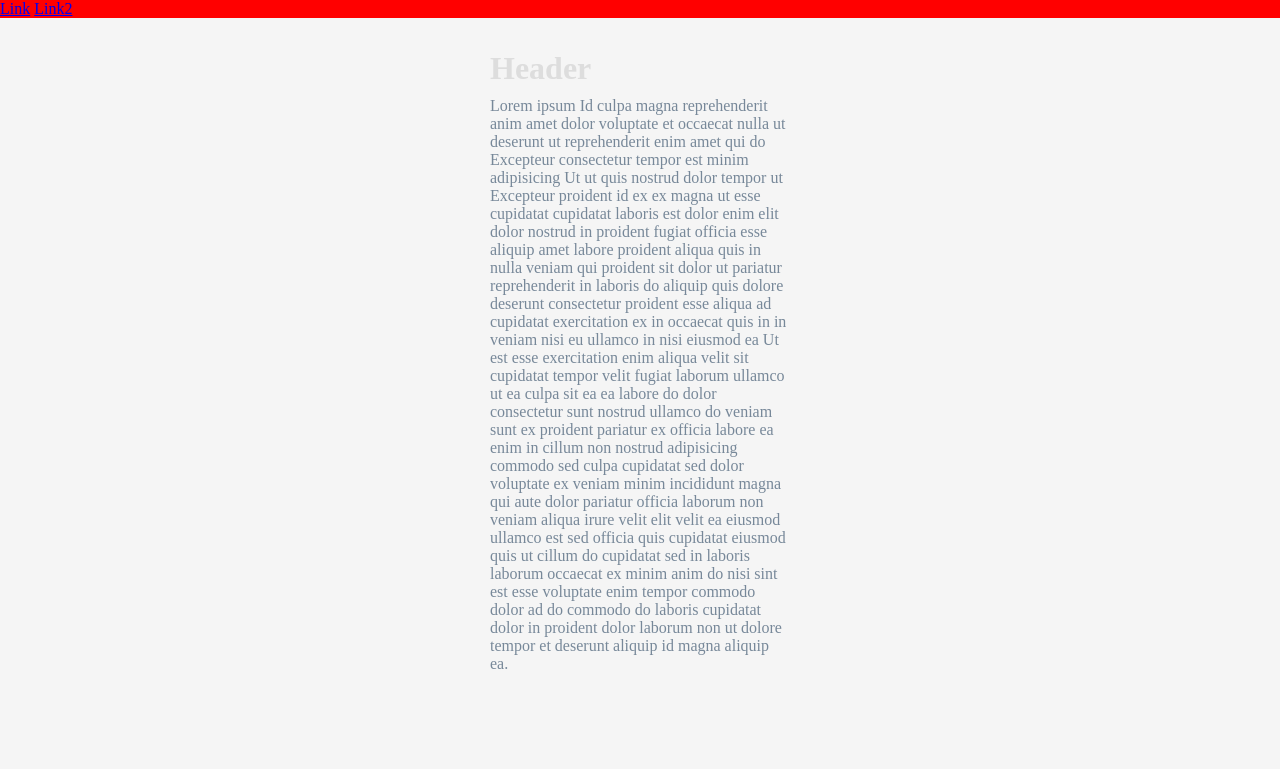
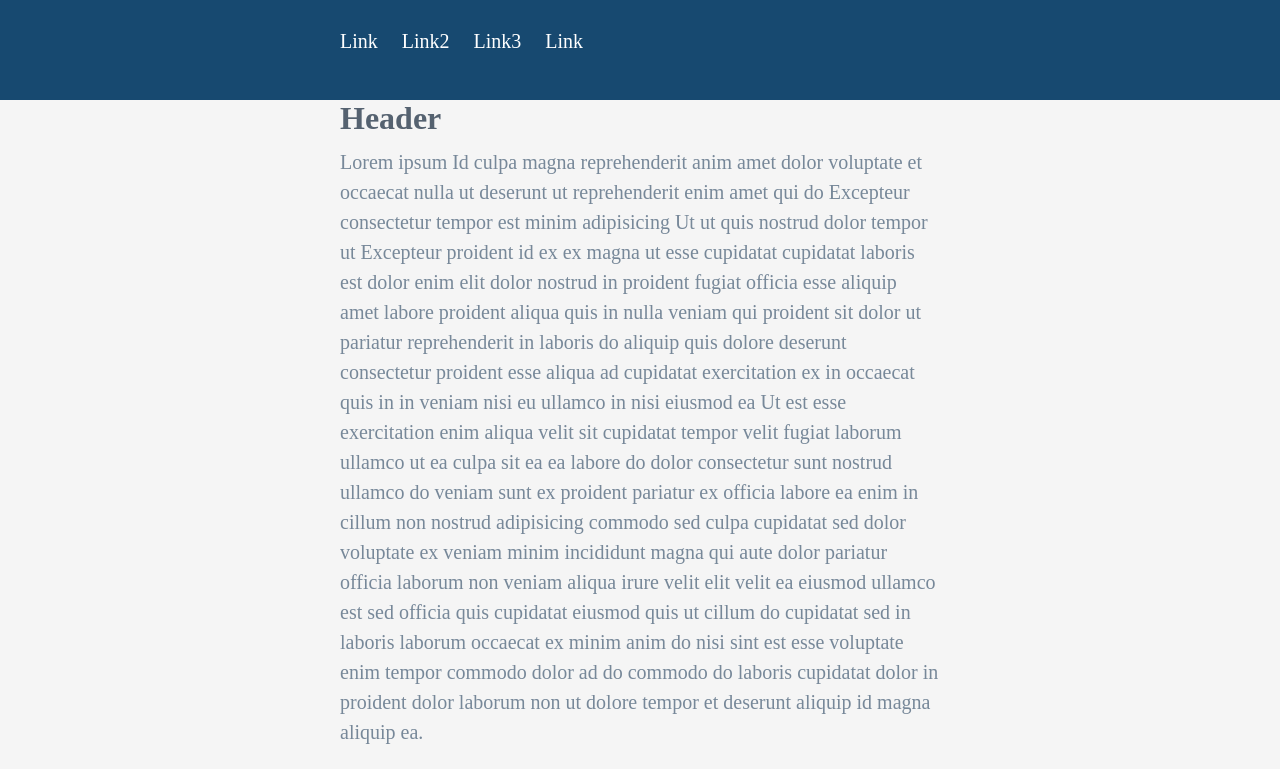
Before and after one commit to rickymetz/headroomtest, a plain HTML site: page index.html in a window 1280 px wide. Shown: the top 769 px of the page. Drawn offline with Linux system fonts and the light colour scheme; a script that the page names is missing.

Commit message:
style fixes

```diff
--- a/css/styles.scss
+++ b/css/styles.scss
@@ -2,37 +2,57 @@ body{
 	color: #ddd;
 	background-color: whitesmoke;
 	margin:0;
+	font-family: sans serif;
 }
 
 header{
-	background-color: red;
+	background-color: #174970;
 	width: 100%;
 	top: 0;
+	height:100px;
 	& ul{
-		list-style-type:none;
-		margin:0;
-		padding:0;
+		list-style-type: none;
+		margin: 30px auto 0;
+		padding: 0;
+		max-width: 600px;
+		width:90%;
 		& li{
 			display:inline;
+			padding: 0 10px;
+			&:first-child{
+				padding:0 10px 0 0;
+			}
+			& a{
+				text-decoration: none;
+				color: white;
+				font-size: 1.25em;
+				&:hover{
+					color: #5187B7;
+				}
+			}
 		}
 	}
 }
 
+//This all headroom.js's magic right here. It conditionally adds classes depending on scroll position
+
 .headroom {position: fixed;top: 0;left: 0;right: 0;transition: all .2s ease-in-out;}
-.headroom--unpinned {top: -100px;}
+.headroom--unpinned {top: -200px;}
 .headroom--pinned {top: 0;}
 
 .container{
-	max-width:300px;
-	width:100%;
-	margin: 50px auto;
+	max-width:600px;
+	width:90%;
+	margin: 100px auto;
 	& h1{
 		font-size: 2em;
 		margin: 10px 0;
+		color: #556270;
 	}
 	& p{
-		font-size: 1em;
-		margin: 0 0 10px;
-		color:lightslategray;
+		font-size: 1.25em;
+		margin: 0 0 25px;
+		color: lightslategray;
+		line-height: 1.5em;
 	}
 }
--- a/index.html
+++ b/index.html
@@ -16,28 +16,33 @@
 				<li>
 					<a href="#">Link2</a>
 				</li>
+				<li>
+					<a href="#">Link3</a>
+				</li>
+				<li>
+					<a href="#">Link</a>
+				</li>
 			</ul>
 		</nav>
 	</header>
 
 	<div class="container">
 		<h1>Header</h1>
-		<p>Lorem ipsum Id culpa magna reprehenderit anim amet dolor voluptate et occaecat nulla ut deserunt ut reprehenderit enim amet qui do Excepteur consectetur tempor est minim adipisicing Ut ut quis nostrud dolor tempor ut Excepteur proident id ex ex magna ut esse cupidatat cupidatat laboris est dolor enim elit dolor nostrud in proident fugiat officia esse aliquip amet labore proident aliqua quis in nulla veniam qui proident sit dolor ut pariatur reprehenderit in laboris do aliquip quis dolore deserunt consectetur proident esse aliqua ad cupidatat exercitation ex in occaecat quis in in veniam nisi eu ullamco in nisi eiusmod ea Ut est esse exercitation enim aliqua velit sit cupidatat tempor velit fugiat laborum ullamco ut ea culpa sit ea ea labore do dolor consectetur sunt nostrud ullamco do veniam sunt ex proident pariatur ex officia labore ea enim in cillum non nostrud adipisicing commodo sed culpa cupidatat sed dolor voluptate ex veniam minim incididunt magna qui aute dolor pariatur officia laborum non veniam aliqua irure velit elit velit ea eiusmod ullamco est sed officia quis cupidatat eiusmod quis ut cillum do cupidatat sed in laboris laborum occaecat ex minim anim do nisi sint est esse voluptate enim tempor commodo dolor ad do commodo do laboris cupidatat dolor in proident dolor laborum non ut dolore tempor et deserunt aliquip id magna aliquip ea.</p>
+		<p>Lorem ipsum Id culpa magna reprehenderit anim amet dolor voluptate et occaecat nulla ut deserunt ut reprehenderit enim amet qui do Excepteur consectetur tempor est minim adipisicing Ut ut quis nostrud dolor tempor ut Excepteur proident id ex ex magna ut esse cupidatat cupidatat laboris est dolor enim elit dolor nostrud in proident fugiat officia esse aliquip amet labore proident aliqua quis in nulla veniam qui proident sit dolor ut pariatur reprehenderit in laboris do aliquip quis dolore deserunt consectetur proident esse aliqua ad cupidatat exercitation ex in occaecat quis in in veniam nisi eu ullamco in nisi eiusmod ea Ut est esse exercitation enim aliqua velit sit cupidatat tempor velit fugiat laborum ullamco ut ea culpa sit ea ea labore do dolor consectetur sunt nostrud ullamco do veniam sunt ex proident pariatur ex officia labore ea enim in cillum non nostrud adipisicing commodo sed culpa cupidatat sed dolor voluptate ex veniam minim incididunt magna qui aute dolor pariatur officia laborum non veniam aliqua irure velit elit velit ea eiusmod ullamco est sed officia quis cupidatat eiusmod quis ut cillum do cupidatat sed in laboris laborum occaecat ex minim anim do nisi sint est esse voluptate enim tempor commodo dolor ad do commodo do laboris cupidatat dolor in proident dolor laborum non ut dolore tempor et deserunt aliquip id magna aliquip ea.
+		</p>
+		<p>Lorem ipsum Id culpa magna reprehenderit anim amet dolor voluptate et occaecat nulla ut deserunt ut reprehenderit enim amet qui do Excepteur consectetur tempor est minim adipisicing Ut ut quis nostrud dolor tempor ut Excepteur proident id ex ex magna ut esse cupidatat cupidatat laboris est dolor enim elit dolor nostrud in proident fugiat officia esse aliquip amet labore proident aliqua quis in nulla veniam qui proident sit dolor ut pariatur reprehenderit in laboris do aliquip quis dolore deserunt consectetur proident esse aliqua ad cupidatat exercitation ex in occaecat quis in in veniam nisi eu ullamco in nisi eiusmod ea Ut est esse exercitation enim aliqua velit sit cupidatat tempor velit fugiat laborum ullamco ut ea culpa sit ea ea labore do dolor consectetur sunt nostrud ullamco do veniam sunt ex proident pariatur ex officia labore ea enim in cillum non nostrud adipisicing commodo sed culpa cupidatat sed dolor voluptate ex veniam minim incididunt magna qui aute dolor pariatur officia laborum non veniam aliqua irure velit elit velit ea eiusmod ullamco est sed officia quis cupidatat eiusmod quis ut cillum do cupidatat sed in laboris laborum occaecat ex minim anim do nisi sint est esse voluptate enim tempor commodo dolor ad do commodo do laboris cupidatat dolor in proident dolor laborum non ut dolore tempor et deserunt aliquip id magna aliquip ea.
+		</p>
+		<p>Lorem ipsum Id culpa magna reprehenderit anim amet dolor voluptate et occaecat nulla ut deserunt ut reprehenderit enim amet qui do Excepteur consectetur tempor est minim adipisicing Ut ut quis nostrud dolor tempor ut Excepteur proident id ex ex magna ut esse cupidatat cupidatat laboris est dolor enim elit dolor nostrud in proident fugiat officia esse aliquip amet labore proident aliqua quis in nulla veniam qui proident sit dolor ut pariatur reprehenderit in laboris do aliquip quis dolore deserunt consectetur proident esse aliqua ad cupidatat exercitation ex in occaecat quis in in veniam nisi eu ullamco in nisi eiusmod ea Ut est esse exercitation enim aliqua velit sit cupidatat tempor velit fugiat laborum ullamco ut ea culpa sit ea ea labore do dolor consectetur sunt nostrud ullamco do veniam sunt ex proident pariatur ex officia labore ea enim in cillum non nostrud adipisicing commodo sed culpa cupidatat sed dolor voluptate ex veniam minim incididunt magna qui aute dolor pariatur officia laborum non veniam aliqua irure velit elit velit ea eiusmod ullamco est sed officia quis cupidatat eiusmod quis ut cillum do cupidatat sed in laboris laborum occaecat ex minim anim do nisi sint est esse voluptate enim tempor commodo dolor ad do commodo do laboris cupidatat dolor in proident dolor laborum non ut dolore tempor et deserunt aliquip id magna aliquip ea.
+		</p>
 	</div>
 	<script src="https://rawgithub.com/WickyNilliams/headroom.js/gh-pages/assets/scripts/main.js"></script>
 	<script>
-(function() {
-    new Headroom(document.querySelector("header"), {
-        tolerance: 10,
-        offset : 205,
-        classes: {
-          initial: "slide",
-          pinned: "slide--reset",
-          unpinned: "slide--up"
-        }
-    }).init();
-
-}());
+// grab an element
+var myElement = document.querySelector("header");
+// construct an instance of Headroom, passing the element
+var headroom  = new Headroom(myElement);
+// initialise
+headroom.init();
 </script>
 </body>
 
```
Also changed, not shown: css/styles.css.
